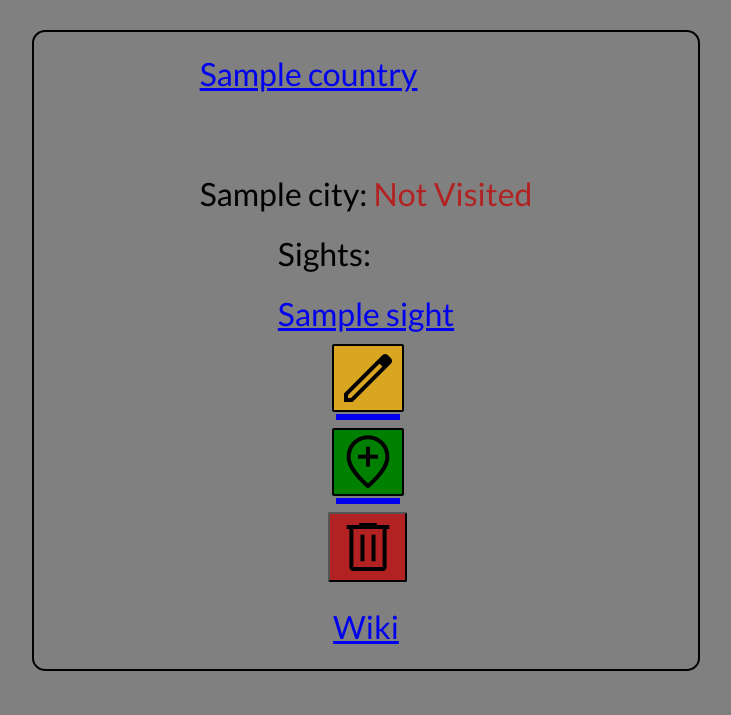
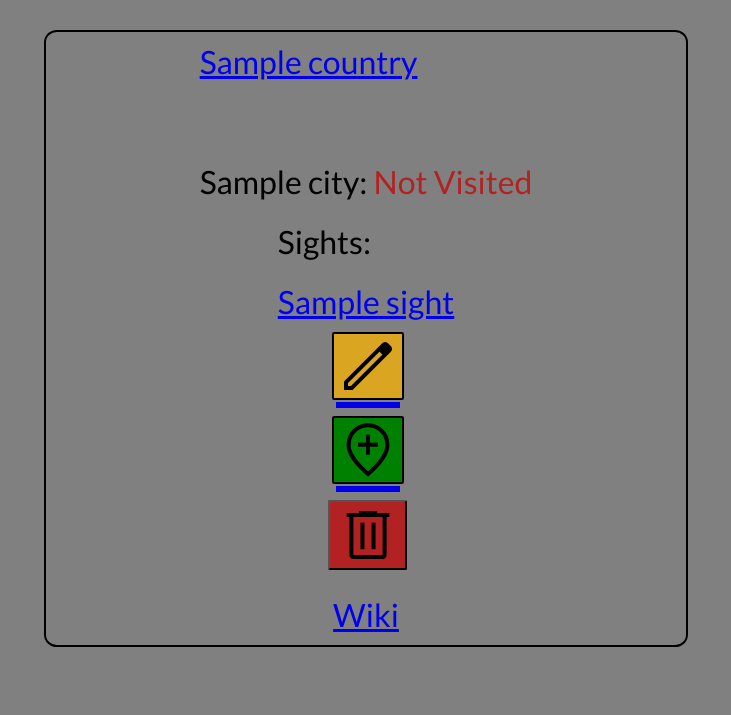
Before and after one commit to cjsarab/project_travel, a Flask app: page /cities/1 in a window 1280 px wide. Shown: the part 85-800 px from the top of the page, without its empty margins (274-1005 px from the left). Run offline with Flask 2, Linux system fonts and the light colour scheme; a database or web service that is not in the repository returns one stand-in record (values such as "Sample title"); some libraries are stand-ins or nearby versions.

Commit message:
Refactored CSS

```diff
--- a/controllers/countries_controller.py
+++ b/controllers/countries_controller.py
@@ -30,7 +30,7 @@
     country = country_repository.select(id)
     cities = country_repository.select_all_cities_from_country(id)
     country_repository.set_country_visited_true_if_city_visited_true(id)
-    return render_template("countries/show.html", country=country, cities=cities)
+    return render_template('countries/show.html', country=country, cities=cities)
 
 @countries_blueprint.route("/countries/<id>/edit")
 def edit_country(id):
@@ -50,3 +50,7 @@
     country_to_delete = id
     country_repository.delete(country_to_delete)
     return redirect ('/countries')
+
+@countries_blueprint.route("/search")
+def search():
+    return render_template('/countries/search.html')
--- a/controllers/summary_controller.py
+++ b/controllers/summary_controller.py
@@ -10,9 +10,6 @@
     total_cities = len(city_repository.select_all())
     total_sights = len(sight_repository.select_all())
 
-    # most_cities = country_repository.find_country_with_most_cities()
-    # most_sights = city_repository.find_city_with_most_sights()
-
     visited_countries = len(country_repository.total_visited_countries())
     visited_cities = len(city_repository.total_visited_cities())
     visited_sights = len(sight_repository.total_visited_sights())
--- a/static/style.css
+++ b/static/style.css
@@ -1,6 +1,6 @@
 body {
     font-family: lato, sans-serif;
-    background-color: gray;
+    background-color: grey;
     color: black;
     margin: 0;
 }
@@ -10,22 +10,6 @@
     color: white;
     display: flex;
     padding: 0;
-}
-
-
-main {
-    background-color: red;
-    border: 2px solid black;
-    border-radius: 2%;
-    width: 60%;
-    max-height:256px;
-    display: flex;
-    flex-wrap: wrap;
-    justify-items: center;
-}
-
-hr {
-    border: 2px solid black;
 }
 
 .homepage {
@@ -38,68 +22,6 @@
 
 .homepage h2 {
     color: black;
-}
-
-.material-symbols-outlined {
-    font-size: 200%;
-    color: black;
-}
-
-.material-symbols-outlined:hover {
-    color: white;
-}
-
-.add-city .material-symbols-outlined {
-    display: flex;
-    justify-content: center;
-    align-items: center;
-    background-color: green;
-    border: 2px solid black;
-    border-radius: 2px;
-    width: 100%;
-    margin-bottom: 16px;
-}
-
-.add-city .material-symbols-outlined:hover {
-    background-color: lime;
-    color: black;
-    transition-duration: 0.2s;
-}
-
-.add-sight .material-symbols-outlined {
-    display: flex;
-    justify-content: center;
-    align-items: center;
-    text-decoration:none;
-    background-color: green;
-    border: 2px solid black;
-    border-radius: 2px;
-    width: 100%;
-    margin-bottom: 16px;
-}
-
-.add-sight .material-symbols-outlined:hover {
-    background-color: lime;
-    color: black;
-    transition-duration: 0.2s;
-}
-
-.edit .material-symbols-outlined {
-    display: flex;
-    justify-content: center;
-    align-items: center;
-    text-decoration:none;
-    background-color: goldenrod;
-    border: 2px solid black;
-    border-radius: 2px;
-    width: 100%;
-    margin-bottom: 16px;
-}
-
-.edit .material-symbols-outlined:hover {
-    background-color:gold;
-    color: black;
-    transition-duration: 0.2s;
 }
 
 .icons {
@@ -125,6 +47,51 @@
 
 .menu .material-symbols-outlined:hover {
     color: white;
+}
+
+.material-symbols-outlined {
+    font-size: 200%;
+    color: black;
+}
+
+.material-symbols-outlined:hover {
+    color: white;
+}
+
+.add .material-symbols-outlined {
+    display: flex;
+    justify-content: center;
+    align-items: center;
+    text-decoration:none;
+    background-color: green;
+    border: 2px solid black;
+    border-radius: 2px;
+    width: 100%;
+    margin-bottom: 16px;
+}
+
+.add .material-symbols-outlined:hover {
+    background-color: lime;
+    color: black;
+    transition-duration: 0.2s;
+}
+
+.edit .material-symbols-outlined {
+    display: flex;
+    justify-content: center;
+    align-items: center;
+    text-decoration:none;
+    background-color: goldenrod;
+    border: 2px solid black;
+    border-radius: 2px;
+    width: 100%;
+    margin-bottom: 16px;
+}
+
+.edit .material-symbols-outlined:hover {
+    background-color:gold;
+    color: black;
+    transition-duration: 0.2s;
 }
 
 .delete-form .material-symbols-outlined {
@@ -166,7 +133,7 @@
     justify-content: space-evenly;
 }
 
-.countries{
+.main {
     display: flex;
     flex-direction: column;
     justify-content: center;
@@ -180,53 +147,6 @@
     margin: 16px;
     font-size: 200%;
     list-style-type:none;
-}
-
-.cities {
-    display: flex;
-    flex-direction: column;
-    justify-content: center;
-    align-items: center;
-    border: 2px solid black;
-    border-radius: 2%;
-    width: 50%;
-    height: 100%;
-    min-height: 75px;
-    padding: 12px;
-    line-height: 60px;
-    margin: 16px;
-    font-size: 200%;
-    list-style-type:none;
-}
-
-.sights {
-    display: flex;
-    flex-direction: column;
-    justify-content: center;
-    align-items: center;
-    border: 2px solid black;
-    border-radius: 2%;
-    width: 50%;
-    height: 100%;
-    min-height: 75px;
-    padding: 12px;
-    line-height: 60px;
-    margin: 16px;
-    font-size: 200%;
-    list-style-type:none;
-}
-
-.single_container {
-    display: flex;
-    justify-content: center;
-    align-items: center;
-    border: 2px solid black;
-    border-radius: 2%;
-    width: 100%;
-    height: 100%;
-    min-height: 75px;
-    min-width: 75px;
-    margin: 0
 }
 
 .green-text {
@@ -265,6 +185,7 @@
     flex-direction: column;
     color: black;
     border: 2px solid black;
+    padding: 16px;
 }
 
 .visited {
@@ -273,4 +194,5 @@
     flex-direction: column;
     color: black;
     border: 2px solid black;
+    padding: 16px;
 }
--- a/templates/cities/edit.html
+++ b/templates/cities/edit.html
@@ -2,7 +2,7 @@
 
 {% block content %}
 
-<div class="cities">
+<div class="main">
 <form action="/cities/{{city.id}}" method="post">
     <div>
         <label for="city_name">City Name: </label>
--- a/templates/cities/index.html
+++ b/templates/cities/index.html
@@ -4,7 +4,7 @@
 
 {% for city in all_cities %}
 
-<div class="cities">
+<div class="main">
     <div class="content">
         <a href="/cities/{{city.id}}">{{city.city_name}}</a>
 
--- a/templates/cities/new.html
+++ b/templates/cities/new.html
@@ -3,7 +3,7 @@
 {% block content %}
 
 
-    <div class="cities">
+    <div class="main">
     <form action="/cities" method="POST">
         <div>
             <label for="city_name">City Name: </label>
--- a/templates/cities/show.html
+++ b/templates/cities/show.html
@@ -3,7 +3,7 @@
 {% block content %}
 
 
-<div class="cities">
+<div class="main">
     <div>
     <li title="Country"><a href="/countries/{{country.id}}">{{country.country_name}}</a></li>
     <br>
@@ -23,7 +23,7 @@
     </div>
     <div>
     <li title="Edit" class ="edit"><a href="/cities/{{city.id}}/edit"><span class="material-symbols-outlined">edit</span></a></li>
-    <li title="New Sight" class="add-sight"><a href="/sights/new/{{city.id}}"><span class="material-symbols-outlined">add_location</span></a></li>
+    <li title="New Sight" class="add"><a href="/sights/new/{{city.id}}"><span class="material-symbols-outlined">add_location</span></a></li>
     </div>
 
     <div>
--- a/templates/countries/edit.html
+++ b/templates/countries/edit.html
@@ -2,7 +2,7 @@
 
 {% block content %}
 
-<div class="countries">
+<div class="main">
 <form action="/countries/{{country.id}}" method="post">
     <div>
         <label for="country_name">Country Name: </label>
--- a/templates/countries/index.html
+++ b/templates/countries/index.html
@@ -4,7 +4,7 @@
 
 {% for country in all_countries %}
 
-<div class="countries">
+<div class="main">
     <div class="content">
         <a href="/countries/{{country.id}}">{{country.country_name}}</a>
 
--- a/templates/countries/new.html
+++ b/templates/countries/new.html
@@ -3,7 +3,7 @@
 {% block content %}
 
 
-    <div class="countries">
+    <div class="main">
     <form action="/countries" method="POST">
         <div>
             <label for="country_name">Country Name: </label>
--- a/templates/countries/show.html
+++ b/templates/countries/show.html
@@ -3,7 +3,7 @@
 {% block content %}
 
 
-<div class="countries">
+<div class="main">
     {{country.country_name}}:
     {% if country.is_visited %}
     <span class="green-text">Visited </span>
@@ -19,7 +19,7 @@
     </div>
     <div>
     <li title="Edit" class="edit"><a href="/countries/{{country.id}}/edit"><span class="material-symbols-outlined">edit</span></a></li>
-    <li title="New City" class="add-city"><a href="/cities/new/{{country.id}}"><span class="material-symbols-outlined">add_location</span></a></li>
+    <li title="New City" class="add"><a href="/cities/new/{{country.id}}"><span class="material-symbols-outlined">add_location</span></a></li>
     </div>
     <div>
         <form class="delete-form" action="/country/{{country.id}}/delete" method="POST">
--- a/templates/sights/edit.html
+++ b/templates/sights/edit.html
@@ -2,7 +2,7 @@
 
 {% block content %}
 
-<div class="sights">
+<div class="main">
 <form action="/sights/{{sight.id}}" method="post">
     <div>
         <label for="sight_name">Sight Name: </label>
--- a/templates/sights/index.html
+++ b/templates/sights/index.html
@@ -4,7 +4,7 @@
 
 {% for sight in all_sights %}
 
-<div class="sights">
+<div class="main">
     <div class="content">
         <a href="/sights/{{sight.id}}">{{sight.sight_name}}</a>
 
--- a/templates/sights/new.html
+++ b/templates/sights/new.html
@@ -3,7 +3,7 @@
 {% block content %}
 
 
-    <div class="sights">
+    <div class="main">
     <form action="/sights" method="POST">
         <div>
             <label for="sight_name">Sight Name: </label>
--- a/templates/sights/show.html
+++ b/templates/sights/show.html
@@ -2,7 +2,7 @@
 
 {% block content %}
 
-<div class="sights">
+<div class="main">
     {{sight.sight_name}}:
     {% if sight.is_visited %}
     <span class="green-text">Visited </span>
```
Also changed, not shown: templates/countries/search.html (added, +18 -0 lines), templates/summary/index.html (+2 -5 lines).
